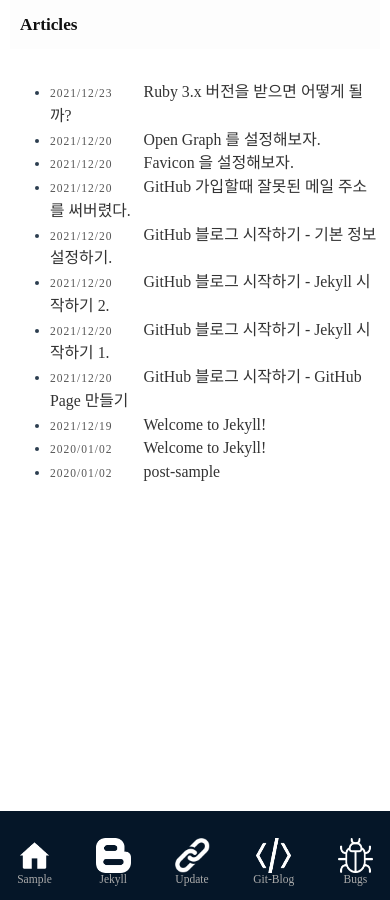
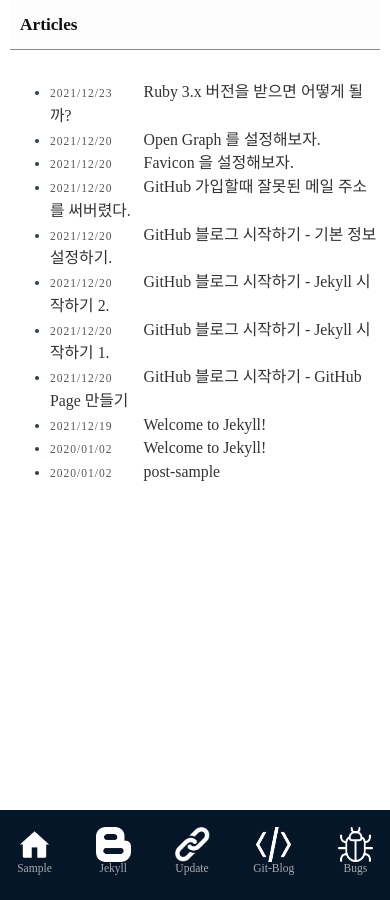
Before and after one commit to martinkang/martinkang.github.io, a Jekyll site: the page built from index.md, in a window 390 px wide. Built offline with Jekyll 4.4.1, drawn with Linux system fonts in a browser that asks for light colours.

Commit message:
사이드바 미세수정
사이드바 미세수정

```diff
--- a/public/css/style.css
+++ b/public/css/style.css
@@ -380,7 +380,6 @@
 		height: 50px;
 		line-height: 50px;
 		overflow: auto;
-		border-bottom: 1px solid #fff;
 	}
 
 	.sidebar {
@@ -392,9 +391,8 @@
 		bottom: 0;
 		width: 100%;
 		height: 10%;
-		min-height: 80px;
+		min-height: 75px;
 		max-width: unset;
-		border-top: 1px solid #fff;
 		z-index: 1000;
 	}
 
@@ -425,6 +423,7 @@
 	}
 
 	ul.nav {
+		margin : 0px;
 		width: 100%;
 	}
 
```
